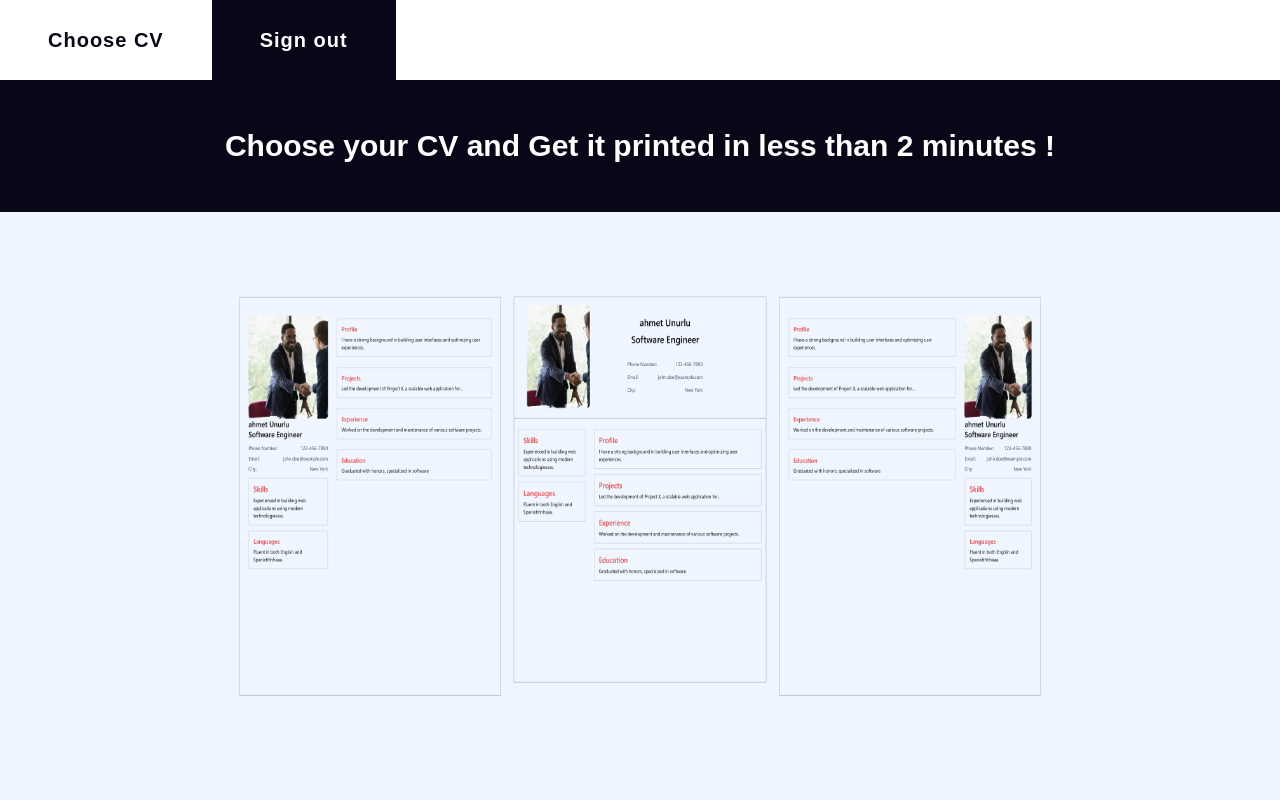
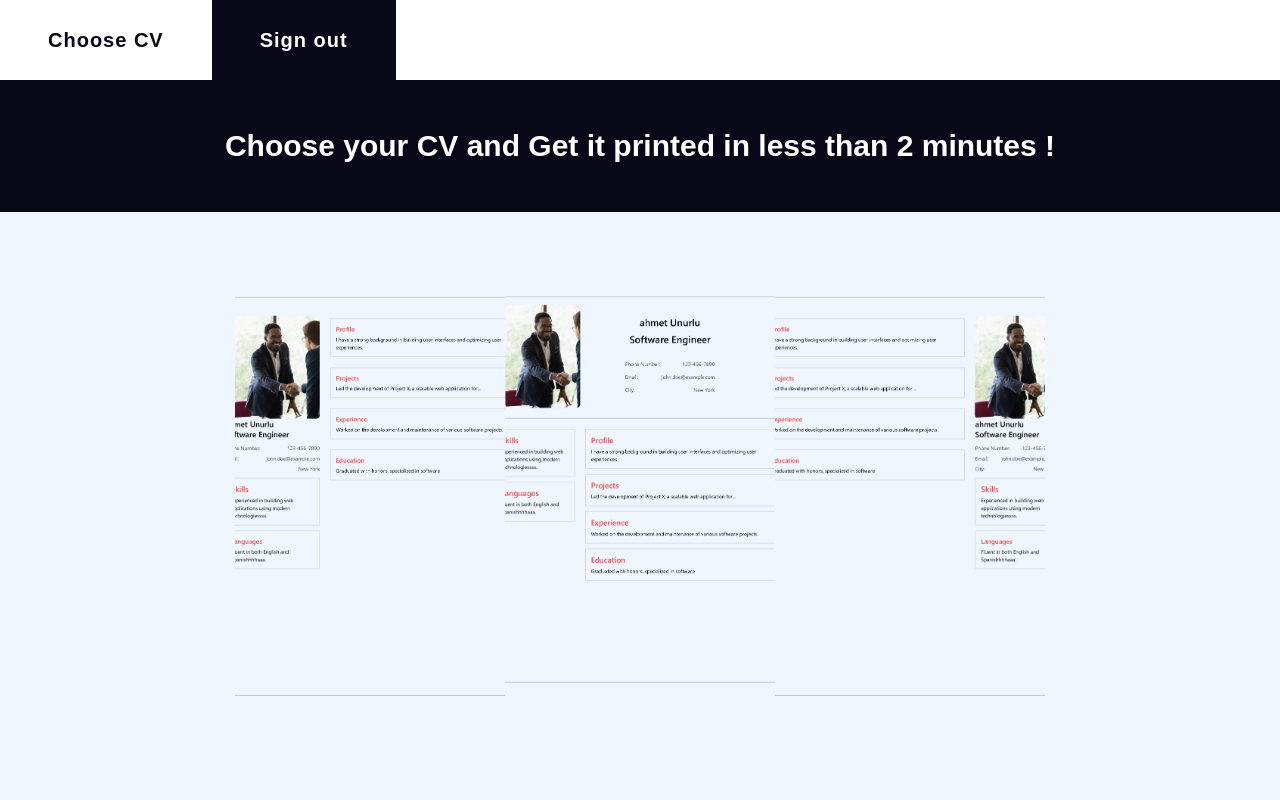
Before and after one commit to emrehere/IneedCV, a Next.js app in the folder frontend/: page /pages/chooseCV in a window 1280 px wide. Shown: the top 800 px of the page. Built offline with nearby package versions, Linux system fonts and the light colour scheme; sample sign-in values are in the browser's storage.

Commit message:
image updates

```diff
--- a/frontend/app/components/greenPart1.tsx
+++ b/frontend/app/components/greenPart1.tsx
@@ -19,7 +19,7 @@ export default function GreenPart() {
         <div>
             <div className="border-gray-500 border-2 border-opacity-40  flex flex-row ">
                 <div className="w-[30%] px-8  flex items-center border-2 border-gray-500 border-opacity-40 " >
-                    <div className='rounded-xl'>
+                    <div className='rounded-xl relative'>
                         {info?.image && (
                             <Image height={120} width={120} src={info?.image} alt="Uploaded Image" className=' object-cover mt-2 rounded-xl' />
                         ) }
--- a/frontend/app/components/greenPart2.tsx
+++ b/frontend/app/components/greenPart2.tsx
@@ -13,9 +13,9 @@ export default function GreenPart() {
     return (
         <div>
             <div className=" text-md flex pb-4 flex-row border-gray-500 border-t-2 border-l-2 border-r-2 border-opacity-40">
-                <div className="w-[40%] sm:w-[30%] sm:pl-12   flex items-center" >
+                <div className="w-[40%] sm:w-[30%] sm:pl-12  relative flex items-center" >
                     <div className='rounded-xl'>
-                    <Image height={120} width={120} src={ info?.image} alt="Uploaded Image" className=' object-cover mt-2 rounded-xl' />
+                    <Image height={120} width={120}  src={ info?.image} alt="Uploaded Image" className=' object-cover mt-2 rounded-xl' />
 
 
                     </div>
--- a/frontend/app/components/mobileCVfill.tsx
+++ b/frontend/app/components/mobileCVfill.tsx
@@ -48,13 +48,13 @@ export default function MyCV({ hrefSent } : any) {
                             <div className="flex flex-col w-[100%] h-full border-gray-500 border-2 border-opacity-40   ">
 
                                 <div className='   p-4 '>
-                                    <div className='rounded-xl'>
+                                    <div className='rounded-xl relative flex justify-center flex-col items-center'>
                                         {info?.image ? (
-                                            <Image height={120} width={120} src={info?.image} alt="Uploaded Image" className=' object-cover mt-6 rounded-xl' />
+                                            <Image height={120} width={120}  src={info?.image} alt="Uploaded Image" className=' object-cover mt-6 rounded-xl' />
                                         ) : ""}
 
 
-                                        <input type="file" accept="image/*" onChange={handleFileUpload} />
+                                        <input className="ml-12" type="file" accept="image/*" onChange={handleFileUpload} />
                                     </div>
                                     <div className="flex flex-col mb-4">
                                         <input onChange={(e) => setInfo({ ...info, name: e.target.value })}
--- a/frontend/app/pages/chooseCV/page.tsx
+++ b/frontend/app/pages/chooseCV/page.tsx
@@ -82,20 +82,20 @@ function Page() {
             <div className='w-[100vw] bg-blue-50 sm:h-[90vh] h-[90vh]'>
 
               <div className=' hidden md:flex justify-center mx-auto  pt-[10vh] mt-4 '>
-                <div>
-                <Image width={270} height={270} key={1} onClick={() => clickImage(1)} className={`${img1} xl:h-[52vh]  h-[30vh] lg:h-[45vh]`} src="/2.webp" alt=" cv 2 " />
+                <div className='relative'>
+                <Image  width={270} height={270} key={1} onClick={() => clickImage(1)} className={`${img1} object-cover xl:h-[52vh]  h-[30vh] lg:h-[45vh]`} src="/2.webp" alt=" cv 2 " />
                   <div className={img1 === "" ? "hidden" : "flex justify-center "}>
                     <ChooseCVbutton hrefSend="/pages/create2" />
                   </div>
                 </div>
-                <div>
-                <Image width={270} height={270} key={2} onClick={() => clickImage(2)} className={`${img2} h-[30vh] xl:h-[52vh] lg:h-[45vh] lg:-mt-[2vh]`} src="/1.webp" alt=" cv 1 " />
+                <div className='relative'>
+                <Image  width={270} height={270} key={2} onClick={() => clickImage(2)} className={`${img2} object-cover h-[30vh] xl:h-[52vh] lg:h-[45vh] lg:-mt-[2vh]`} src="/1.webp" alt=" cv 1 " />
                   <div className={img2 === "" ? "hidden" : "flex justify-center "}>
                     <ChooseCVbutton hrefSend="/pages/templates" />
                   </div>
                 </div>
-                <div>
-                <Image width={270} height={270} key={3} onClick={() => clickImage(3)} className={`${img3} xl:h-[52vh]  h-[30vh] lg:h-[45vh]`} src="/3.webp" alt=" cv 3 " />
+                <div className='relative'>
+                <Image  width={270} height={270} key={3} onClick={() => clickImage(3)} className={`${img3} object-cover xl:h-[52vh]  h-[30vh] lg:h-[45vh]`} src="/3.webp" alt=" cv 3 " />
                   <div className={img3 === "" ? "hidden" : "flex justify-center "}>
                     <ChooseCVbutton hrefSend="/pages/create3" />
                   </div>
@@ -107,20 +107,20 @@ function Page() {
                 <div  onClick={arrowLeftFunc} className='text-5xl absolute left-2 text-red-500 '>
                   <FaArrowAltCircleLeft />
                 </div>
-                <div className={slideIndex === 1 ? "flex flex-col w-full h-full items-center justify-center" : "hidden"}>
-                <Image width={270} height={270} className="w-full" src="/2.webp" alt=" cv 2 " />
+                <div className={slideIndex === 1 ? "flex flex-col relative w-full h-full items-center justify-center" : "hidden"}>
+                <Image  width={270} height={270} className=" object-cover" src="/2.webp" alt=" cv 2 " />
                   <div className="flex justify-center">
                     <ChooseCVbutton hrefSend="/pages/create2" />
                   </div>
                 </div>
-                <div className={slideIndex === 2 ? "flex flex-col w-full h-full items-center justify-center" : "hidden"} >
-                <Image width={270} height={270} className="w-full" src="/1.webp" alt=" cv 1 " />
+                <div className={slideIndex === 2 ? "relative flex flex-col w-full h-full items-center justify-center" : "hidden"} >
+                <Image width={270} height={270} className="object-cover" src="/1.webp" alt=" cv 1 " />
                   <div  className="flex justify-center mt-4">
                     <ChooseCVbutton hrefSend="/pages/templates" />
                   </div>
                 </div>
-                <div className={slideIndex === 3 ? "flex flex-col w-full h-full items-center justify-center" : "hidden"}>
-                <Image width={270} height={270} className="w-full bg-cover " src="/3.webp" alt=" cv 3 " />
+                <div className={slideIndex === 3 ? "relative flex flex-col w-full h-full items-center justify-center" : "hidden"}>
+                <Image width={270} height={270} className="object-cover  " src="/3.webp" alt=" cv 3 " />
                   <div  className="flex justify-center ">
                     <ChooseCVbutton hrefSend="/pages/create3" />
                   </div>
--- a/frontend/app/pages/create2/page.tsx
+++ b/frontend/app/pages/create2/page.tsx
@@ -68,9 +68,9 @@ export default function MyCV() {
                             <div className="flex flex-row w-[100%] h-full border-gray-500 border-2 border-opacity-40   ">
 
                                 <div className='w-[30%]  flex flex-col '>
-                                    <div className='rounded-xl flex justify-center items-center flex-col'>
+                                    <div className='relative rounded-xl flex justify-center items-center flex-col'>
                                         {info?.image ? (
-                                            <Image height={120} width={120} src={info?.image} alt="Uploaded Image" className=' object-cover  rounded-xl' />
+                                            <Image  height={120} width={120} src={info?.image} alt="Uploaded Image" className=' object-cover  rounded-xl' />
                                         ) : ""}
 
 
--- a/frontend/app/pages/create3/page.tsx
+++ b/frontend/app/pages/create3/page.tsx
@@ -94,9 +94,9 @@ export default function MyCV() {
 
                                 </div>
                                 <div className='w-[30%]  '>
-                                    <div className='rounded-xl flex justify-center items-center flex-col pt-2'>
+                                    <div className='relative rounded-xl flex justify-center items-center flex-col pt-2'>
                                         {info?.image ? (
-                                            <Image height={120} width={120} src={info?.image} alt="Uploaded Image" className=' object-cover  rounded-xl' />
+                                            <Image  height={120} width={120} src={info?.image} alt="Uploaded Image" className=' object-cover  rounded-xl' />
                                         ) : ""}
 
 
--- a/frontend/app/pages/mytemplate2/page.tsx
+++ b/frontend/app/pages/mytemplate2/page.tsx
@@ -46,8 +46,8 @@ function MyCV({ componentRef }: MyCVProps) {
 
                                     <div className="flex flex-row  w-[100%] text-[10px] sm:text-[14px]   ">
                                         <div className='w-[45%] sm:w-[35%]  sm:p-2 '>
-                                            <div className=' flex items-center justify-center'>
-                                                <Image height={120} width={120} src={info?.image} alt="Uploaded Image" className='   object-cover mt-6 sm:mt-0 rounded-3xl' />
+                                            <div className='relative flex items-center justify-center'>
+                                                <Image  height={120} width={120} src={info?.image} alt="Uploaded Image" className='   object-cover mt-6 sm:mt-0 rounded-3xl' />
                                             </div>
                                             <div className="">
                                                 <p className="sm:text-2xl font-semibold">{info?.name}</p>
--- a/frontend/app/pages/mytemplate3/page.tsx
+++ b/frontend/app/pages/mytemplate3/page.tsx
@@ -71,8 +71,8 @@ function MyCV({ componentRef }: MyCVProps) {
 
                                     </div>
                                     <div className='sm:w-[30%] w-[40%]   sm:px-4 p-2 '>
-                                        <div className='rounded-xl flex items-center justify-center '>
-                                            <Image height={120} width={120} src={info?.image} alt="Uploaded Image" className=' object-cover rounded-xl' />
+                                        <div className='rounded-xl flex relative'>
+                                            <Image  height={120} width={120} src={info?.image} alt="Uploaded Image" className=' object-cover rounded-xl' />
                                         </div>
                                         <div>
                                             <p className="sm:text-2xl text-[13px] font-semibold">{info?.name}</p>
```
